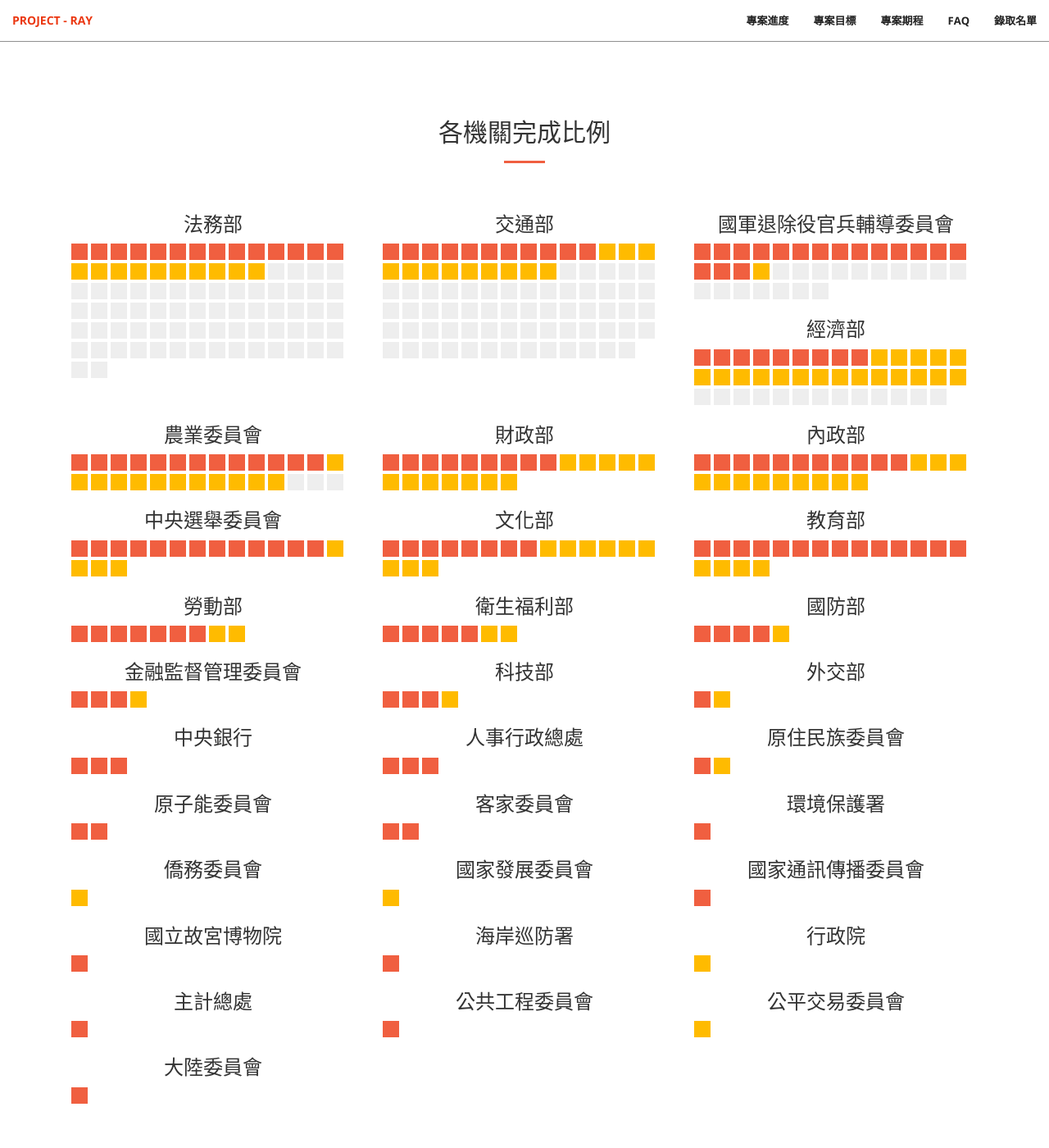
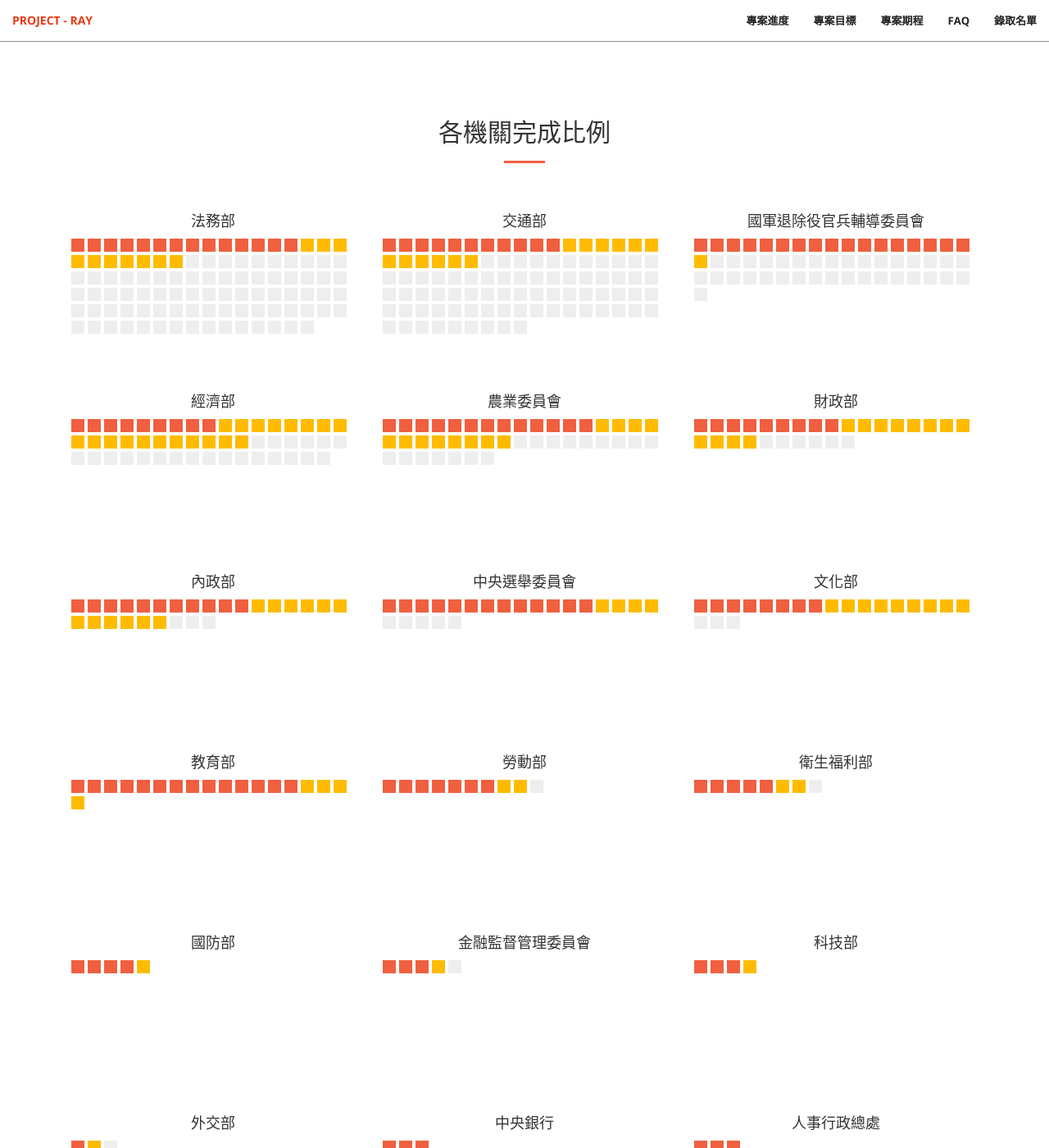
Before and after one commit to PDIS/ray2018, a Jekyll site: the page built from docs/progress.html, in a window 1280 px wide and 1400 px high, scrolled down 407 px. Shown: the whole window at 82% size. Built offline with Jekyll 4.4.1, drawn with Linux system fonts in a browser that asks for light colours.

Commit message:
修改排版跟計算Bug 囧

```diff
--- a/docs/_includes/pivot_table.html
+++ b/docs/_includes/pivot_table.html
@@ -12,8 +12,8 @@
                 </div>
                 <style>
                     .square {
-                        width: 20px;
-                        padding-bottom: 20px;
+                        width: 16px;
+                        padding-bottom: 16px;
                         background-color: #F05F40;
                         height: 0px;
                         float: left;
@@ -21,8 +21,8 @@
                     }
 
                     .square2 {
-                        width: 20px;
-                        padding-bottom: 20px;
+                        width: 16px;
+                        padding-bottom: 16px;
                         background-color: rgb(255, 187, 0);
                         height: 0px;
                         float: left;
@@ -30,13 +30,19 @@
                     }
 
                     .square3 {
-                        width: 20px;
-                        padding-bottom: 20px;
+                        width: 16px;
+                        padding-bottom: 16px;
                         background-color: #EEE;
                         height: 0px;
                         float: left;
                         margin: 2px
                     }
+
+                    .plot{
+                        margin:10px 0;
+                        min-height:200px
+                    }
+
                 </style>
             </div>
         </div>
@@ -304,10 +310,10 @@
     ]
 
     function genChartHTML(data) {
-        data.forEach(plot => {
-            $("#plots").append('<div class="col-sm-6 col-md-4" id="' + plot['部會'] + '"></div>')
+        data.forEach((plot,index) => {
+            $("#plots").append('<div class="col-sm-6 col-md-4 plot" id="' + plot['部會'] + '"></div>')
 
-            $("#" + plot['部會']).append("<h3>" + plot['部會'] + "</h3>")
+            $("#" + plot['部會']).append("<h4>" + plot['部會'] + "</h4>")
 
             for (i = 0; i < plot['測試完成的COUNTA']; i++) {
                 $("#" + plot['部會']).append("<span class='square'></span>")
@@ -315,7 +321,7 @@
             for (i = 0; i < plot['報告網址的COUNTUNIQUE'] - plot['測試完成的COUNTA']; i++) {
                 $("#" + plot['部會']).append("<span class='square2'></span>")
             }
-            for (i = 0; i < plot['網址的COUNTUNIQUE'] - plot['報告網址的COUNTUNIQUE'] - plot['測試完成的COUNTA']; i++) {
+            for (i = 0; i < plot['網址的COUNTUNIQUE'] - plot['報告網址的COUNTUNIQUE']; i++) {
                 $("#" + plot['部會']).append("<span class='square3'></span>")
             }
             $("#" + plot['部會']).append("<div class='clearfix'></div>")
```
